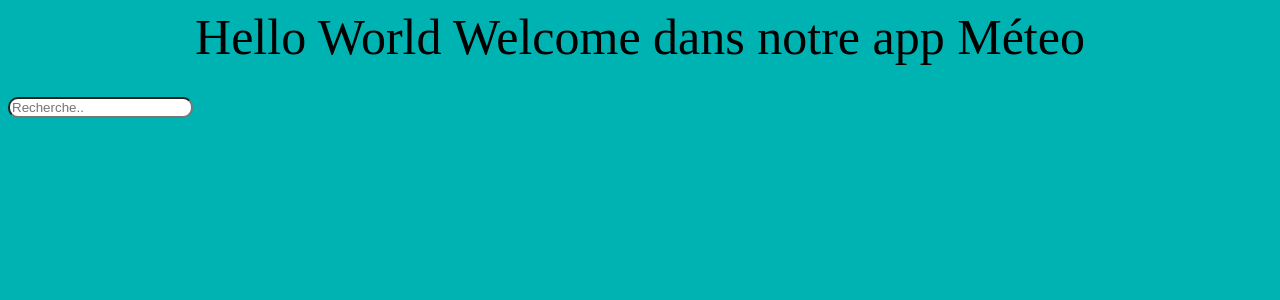
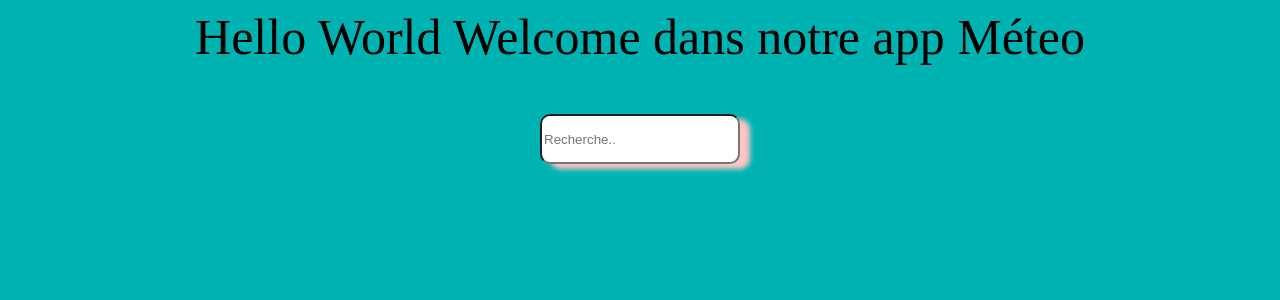
Before and after one commit to Deflandrenassim/meteo, a Vue app: page / in a window 1280 px wide. Shown: the top 300 px of the page. Built offline with nearby package versions, Linux system fonts and the light colour scheme.

Commit message:
Add css and fonction date

```diff
--- a/src/components/HelloWorld.vue
+++ b/src/components/HelloWorld.vue
@@ -1,5 +1,6 @@
 <template>
   <div id="app">
+
     <div class="titre">{{ hello }} dans notre app Méteo</div>
 
     <div class="input-search">
@@ -16,11 +17,16 @@
     <div class="container" v-if="typeof weather.main != 'undefined'">
       <div class="geo">
         {{ weather.name }}, {{ weather.sys.country }}
+        </div>
+
         <div class="temp">
-          {{ Math.round(weather.main.temp) }}
+          {{ Math.round(weather.main.temp) }} ° D
         </div>
+
+      <div class="date">
+        {{ dateBuilder() }}
       </div>
-      <div class="temp"></div>
+
     </div>
   </div>
 </template>
@@ -52,6 +58,19 @@ export default {
     setResults(results) {
       this.weather = results;
     },
+    dateBuilder() {
+      let d = new Date();
+      let months = ["Janvier", "Février", "Mars", "Avril", "Mai",
+      "Juin", "Juillet", "Aout", "Septembre", "Octobre", "Novembre", "Decembre"];
+      let days = ["Lundi", "Mardi", "Mercredi", "Jeudi", "Vendredi", "Samedi", "Dimanche"];
+
+      let day = days[d.getDay()];
+      let date = d.getDate();
+      let month = months[d.getMonth()];
+      let year = d.getFullYear();
+
+      return `${day} ${date} ${month} ${year}`;
+    }
   },
 };
 </script>
@@ -60,19 +79,29 @@ export default {
 <style>
 #app{
   display: flex;
-  justify-content: center;
+  text-align: center;
   flex-direction: column;
   font-size: 50px;
 }
 body{
   background-color: rgb(0, 179, 179);
 }
+
 .titre{
-  text-align: center;
+ display: flex;
+ justify-content: center;
 }
+.input-search{
+  margin-top: 3rem;
+  display: flex;
+  justify-content: center;
+}
+
 .input{
   border-radius:  10px;
-  height: 100%;
+  height: 50px;
+  width: 200px;
+  box-shadow: 10px 5px 5px rgb(255, 196, 196);
 }
 
 
```
